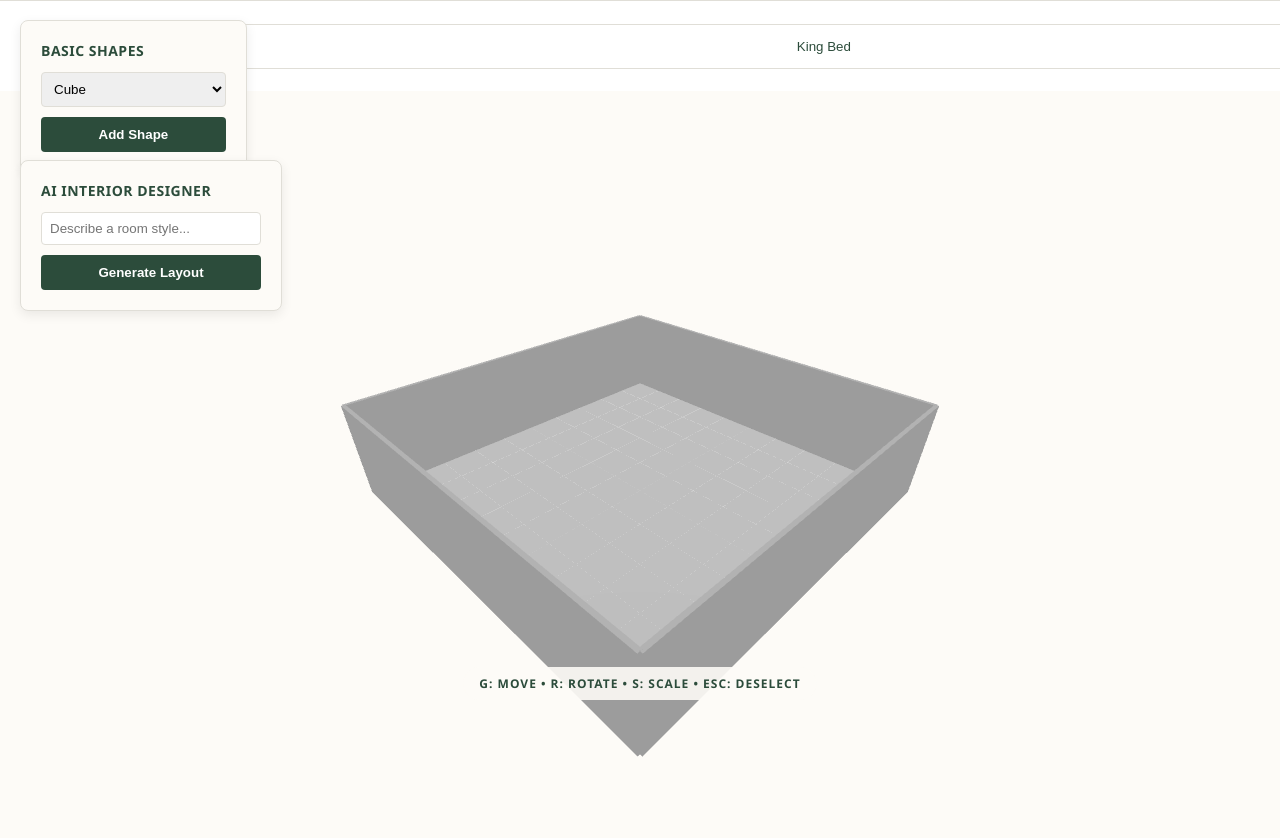
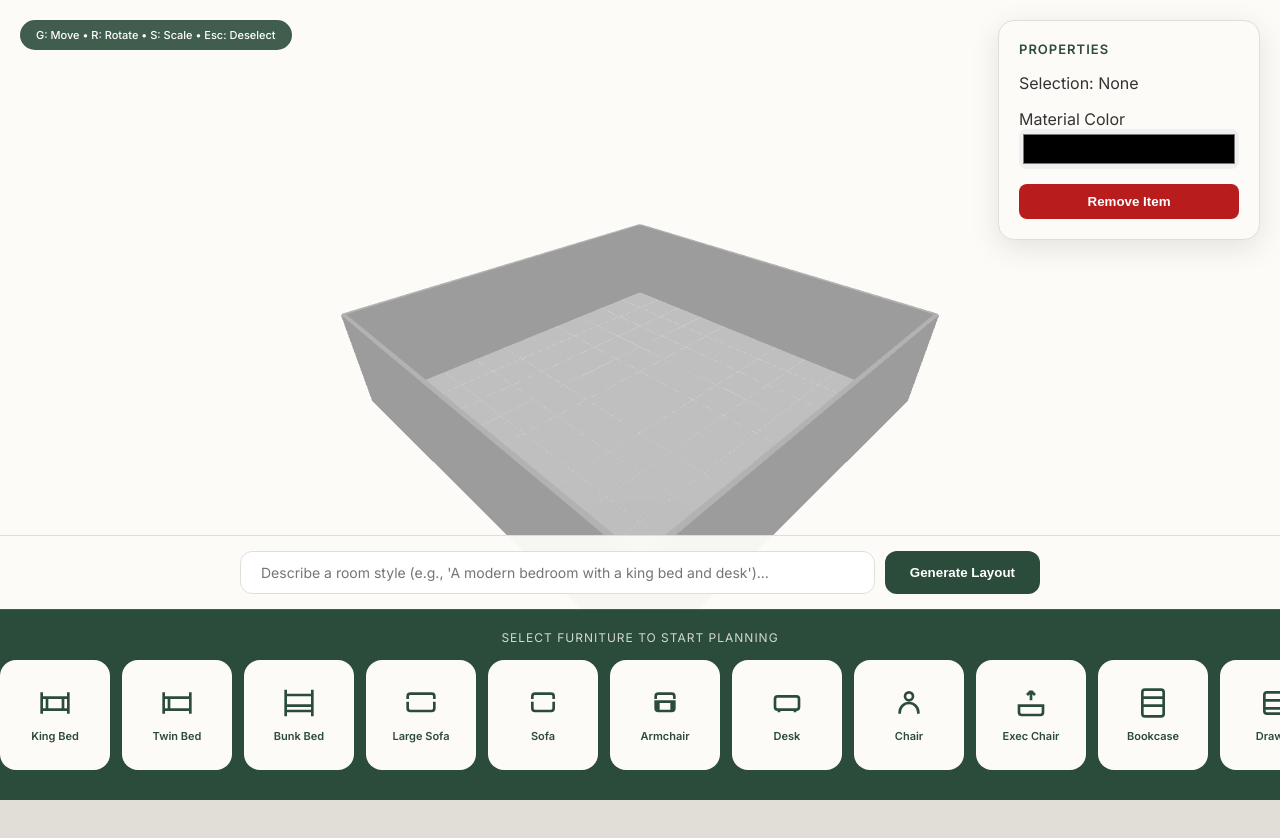
Before and after one commit to kiandadban/Irvine_Hacks_2026, a website built with Vite: page Engine/index.html in a window 1280 px wide. After the commit the page ends 800 px from the top, so only its background shows below. Built offline with nearby package versions, Linux system fonts and the light colour scheme; some packages are replaced by stand-ins of ours; no server answers; animation ran at ten frames a second.

Commit message:
update ui

```diff
--- a/Engine/index.html
+++ b/Engine/index.html
@@ -2,169 +2,102 @@
 <html lang="en">
 <head>
     <meta charset="UTF-8">
+    <meta name="viewport" content="width=device-width, initial-scale=1.0">
     <title>Architectural Interior Editor</title>
-    <style>
-        /* ── Redfin-Inspired Cream & Green Theme ── */
-        :root {
-            --cream-bg: #FDFBF7;
-            --forest-green: #2C4C3B;
-            --sage-green: #E8F0E6;
-            --deep-charcoal: #333333;
-            --border-light: #E0DED7;
-            --white: #FFFFFF;
-        }
-
-        body { margin: 0; overflow: hidden; background: #E0DED7; font-family: 'Segoe UI', Tahoma, Geneva, Verdana, sans-serif; }
-
-        /* ── Floating Panels ── */
-        .panel {
-            position: absolute;
-            background: var(--cream-bg);
-            padding: 20px;
-            border: 1px solid var(--border-light);
-            color: var(--deep-charcoal);
-            z-index: 10;
-            box-shadow: 0 4px 12px rgba(0,0,0,0.08);
-            border-radius: 8px;
-        }
-
-        #instructions {
-            position: absolute;
-            bottom: 100px;
-            left: 50%;
-            transform: translateX(-50%);
-            color: var(--forest-green);
-            background: rgba(253, 251, 247, 0.9);
-            padding: 8px 16px;
-            border-radius: 20px;
-            font-size: 12px;
-            font-weight: 600;
-            pointer-events: none;
-            text-transform: uppercase;
-            letter-spacing: 1px;
-        }
-
-        #spawn-panel { top: 20px; left: 20px; }
-        #ai-panel { top: 160px; left: 20px; width: 220px; }
-        #props-panel { top: 20px; right: 20px; width: 200px; display: none; }
-
-        /* ── Horizontal Bottom Library ── */
-        #model-panel {
-            bottom: 0; left: 0; right: 0;
-            height: 90px;
-            background: var(--white);
-            border-top: 1px solid var(--border-light);
-            display: flex;
-            align-items: center;
-            gap: 12px;
-            overflow-x: auto;
-            padding: 0 30px;
-            white-space: nowrap;
-        }
-
-        .model-load-btn {
-            flex: 0 0 auto;
-            height: 45px;
-            padding: 0 15px;
-            background: var(--white);
-            border: 1px solid var(--border-light);
-            color: var(--forest-green);
-            font-weight: 500;
-            border-radius: 4px;
-            transition: all 0.2s ease;
-        }
-
-        .model-load-btn:hover {
-            background: var(--sage-green);
-            border-color: var(--forest-green);
-        }
-
-        /* ── Typography & Inputs ── */
-        h3 { margin: 0 0 12px 0; font-size: 14px; color: var(--forest-green); text-transform: uppercase; letter-spacing: 0.5px; }
-
-        select, input[type="text"] {
-            width: 100%;
-            padding: 8px;
-            margin-bottom: 10px;
-            border: 1px solid var(--border-light);
-            border-radius: 4px;
-            box-sizing: border-box;
-        }
-
-        button {
-            cursor: pointer;
-            background: var(--forest-green);
-            color: var(--white);
-            border: none;
-            padding: 10px 15px;
-            width: 100%;
-            border-radius: 4px;
-            font-weight: 600;
-            transition: opacity 0.2s;
-        }
-
-        button:hover { opacity: 0.9; }
-
-        #del-btn { background: #B33F40; margin-top: 15px; }
-
-        input[type="color"] { width: 100%; height: 35px; border: 1px solid var(--border-light); padding: 2px; background: white; border-radius: 4px; }
-
-        /* Custom Scrollbar */
-        #model-panel::-webkit-scrollbar { height: 4px; }
-        #model-panel::-webkit-scrollbar-thumb { background: var(--border-light); }
-    </style>
+    <link href="https://fonts.googleapis.com/css2?family=Inter:wght@400;500;600&display=swap" rel="stylesheet">
+    <link rel="stylesheet" href="style.css">
 </head>
 <body>
     <div id="instructions">
         G: Move • R: Rotate • S: Scale • Esc: Deselect
     </div>
 
-    <div id="spawn-panel" class="panel">
-        <h3>Basic Shapes</h3>
-        <select id="shape-type">
-            <option value="box">Cube</option>
-            <option value="sphere">Sphere</option>
-            <option value="cone">Cone</option>
-        </select>
-        <button id="add-btn">Add Shape</button>
-    </div>
-
-    <div id="ai-panel" class="panel">
-        <h3>AI Interior Designer</h3>
-        <input type="text" id="ai-prompt" placeholder="Describe a room style...">
-        <button id="ai-generate-btn">Generate Layout</button>
-    </div>
-
     <div id="props-panel" class="panel">
         <h3>Properties</h3>
-        <p id="obj-name" style="font-size: 13px; color: #666;">Selection: None</p>
-        <label style="font-size: 12px; font-weight: bold;">Material Color</label>
+        <p id="obj-name">Selection: None</p>
+        <label>Material Color</label>
         <input type="color" id="color-picker">
         <button id="del-btn">Remove Item</button>
     </div>
 
-    <div id="model-panel">
-    <h3 style="margin: 0; margin-right: 20px;">Furniture Library</h3>
-    <button class="model-load-btn" data-path="../furniture_models/Bed King.glb">King Bed</button>
-    <button class="model-load-btn" data-path="../furniture_models/Bed Twin Old.glb">Twin Bed</button>
-    <button class="model-load-btn" data-path="../furniture_models/Bunk Bed.glb">Bunk Bed</button>
+    <div id="bottom-container">
+        <div id="ai-designer-shelf">
+            <div class="ai-input-wrapper">
+                <input type="text" id="ai-prompt" placeholder="Describe a room style (e.g., 'A modern bedroom with a king bed and desk')...">
+                <button id="ai-generate-btn">Generate Layout</button>
+            </div>
+        </div>
 
-    <button class="model-load-btn" data-path="../furniture_models/Couch Large.glb">Large Couch</button>
-    <button class="model-load-btn" data-path="../furniture_models/Couch Medium.glb">Medium Couch</button>
-    <button class="model-load-btn" data-path="../furniture_models/Armchair.glb">Armchair</button>
+        <div id="model-panel">
+            <div class="library-header">Select furniture to start planning</div>
+            <div class="scroll-container">
+                <div class="model-card model-load-btn" data-path="../furniture_models/Bed King.glb">
+                    <div class="icon-box"><svg viewBox="0 0 24 24" fill="none" stroke="currentColor" stroke-width="2"><path d="M2 4v16M2 8h20M22 4v16M2 17h20M6 8v9M18 8v9"/></svg></div>
+                    <span>King Bed</span>
+                </div>
+                <div class="model-card model-load-btn" data-path="../furniture_models/Bed Twin Old.glb">
+                    <div class="icon-box"><svg viewBox="0 0 24 24" fill="none" stroke="currentColor" stroke-width="2"><path d="M2 4v16M2 8h20M22 4v16M2 17h20M6 8v9"/></svg></div>
+                    <span>Twin Bed</span>
+                </div>
+                <div class="model-card model-load-btn" data-path="../furniture_models/Bunk Bed.glb">
+                    <div class="icon-box"><svg viewBox="0 0 24 24" fill="none" stroke="currentColor" stroke-width="2"><path d="M2 2v20M22 2v20M2 6h20M2 14h20M2 18h20"/></svg></div>
+                    <span>Bunk Bed</span>
+                </div>
 
-    <button class="model-load-btn" data-path="../furniture_models/Desk.glb">Work Desk</button>
-    <button class="model-load-btn" data-path="../furniture_models/Desk Chair.glb">Standard Chair</button>
-    <button class="model-load-btn" data-path="../furniture_models/Desk Chair (2).glb">Executive Chair</button>
+                <div class="model-card model-load-btn" data-path="../furniture_models/Couch Large.glb">
+                    <div class="icon-box"><svg viewBox="0 0 24 24" fill="none" stroke="currentColor" stroke-width="2"><path d="M2 11v5a2 2 0 002 2h16a2 2 0 002-2v-5M2 9V7a2 2 0 012-2h16a2 2 0 012 2v2"/></svg></div>
+                    <span>Large Sofa</span>
+                </div>
+                <div class="model-card model-load-btn" data-path="../furniture_models/Couch Medium.glb">
+                    <div class="icon-box"><svg viewBox="0 0 24 24" fill="none" stroke="currentColor" stroke-width="2"><path d="M4 11v5a2 2 0 002 2h12a2 2 0 002-2v-5M4 9V7a2 2 0 012-2h12a2 2 0 012 2v2"/></svg></div>
+                    <span>Sofa</span>
+                </div>
+                <div class="model-card model-load-btn" data-path="../furniture_models/Armchair.glb">
+                    <div class="icon-box"><svg viewBox="0 0 24 24" fill="none" stroke="currentColor" stroke-width="2"><path d="M7 11v6m10-6v6M5 9V7a2 2 0 012-2h10a2 2 0 012 2v2M5 11h14v5a2 2 0 01-2 2H7a2 2 0 01-2-2v-5z"/></svg></div>
+                    <span>Armchair</span>
+                </div>
 
-    <button class="model-load-btn" data-path="../furniture_models/Bookcase with Books.glb">Bookcase</button>
-    <button class="model-load-btn" data-path="../furniture_models/Drawer.glb">Drawer Unit</button>
-    <button class="model-load-btn" data-path="../furniture_models/Dining Set.glb">Dining Set</button>
+                <div class="model-card model-load-btn" data-path="../furniture_models/Desk.glb">
+                    <div class="icon-box"><svg viewBox="0 0 24 24" fill="none" stroke="currentColor" stroke-width="2"><rect x="3" y="7" width="18" height="10" rx="2"/><path d="M6 17v2M18 17v2"/></svg></div>
+                    <span>Desk</span>
+                </div>
+                <div class="model-card model-load-btn" data-path="../furniture_models/Desk Chair.glb">
+                    <div class="icon-box"><svg viewBox="0 0 24 24" fill="none" stroke="currentColor" stroke-width="2"><circle cx="12" cy="7" r="3"/><path d="M5 20v-1a7 7 0 0114 0v1"/></svg></div>
+                    <span>Chair</span>
+                </div>
+                <div class="model-card model-load-btn" data-path="../furniture_models/Desk Chair (2).glb">
+                    <div class="icon-box"><svg viewBox="0 0 24 24" fill="none" stroke="currentColor" stroke-width="2"><path d="M12 10V3m0 0l-3 3m3-3l3 3M5 21h14a2 2 0 002-2v-5H3v5a2 2 0 002 2z"/></svg></div>
+                    <span>Exec Chair</span>
+                </div>
 
-    <button class="model-load-btn" data-path="../furniture_models/Kitchen.glb">Kitchen Unit</button>
-    <button class="model-load-btn" data-path="../furniture_models/Night Stand.glb">Night Stand</button>
-    <button class="model-load-btn" data-path="../furniture_models/Futuristic Shelf.glb">Shelf</button>
-</div>
+                <div class="model-card model-load-btn" data-path="../furniture_models/Bookcase with Books.glb">
+                    <div class="icon-box"><svg viewBox="0 0 24 24" fill="none" stroke="currentColor" stroke-width="2"><rect x="4" y="2" width="16" height="20" rx="2"/><path d="M4 8h16M4 14h16"/></svg></div>
+                    <span>Bookcase</span>
+                </div>
+                <div class="model-card model-load-btn" data-path="../furniture_models/Drawer.glb">
+                    <div class="icon-box"><svg viewBox="0 0 24 24" fill="none" stroke="currentColor" stroke-width="2"><rect x="4" y="4" width="16" height="16" rx="2"/><path d="M4 10h16M4 16h16"/></svg></div>
+                    <span>Drawer</span>
+                </div>
+                <div class="model-card model-load-btn" data-path="../furniture_models/Dining Set.glb">
+                    <div class="icon-box"><svg viewBox="0 0 24 24" fill="none" stroke="currentColor" stroke-width="2"><path d="M3 3h18v4H3zM7 7v14M17 7v14"/></svg></div>
+                    <span>Dining Set</span>
+                </div>
+
+                <div class="model-card model-load-btn" data-path="../furniture_models/Kitchen.glb">
+                    <div class="icon-box"><svg viewBox="0 0 24 24" fill="none" stroke="currentColor" stroke-width="2"><path d="M3 3h18v18H3zM3 10h18M10 10v11"/></svg></div>
+                    <span>Kitchen</span>
+                </div>
+                <div class="model-card model-load-btn" data-path="../furniture_models/Night Stand.glb">
+                    <div class="icon-box"><svg viewBox="0 0 24 24" fill="none" stroke="currentColor" stroke-width="2"><rect x="6" y="4" width="12" height="16" rx="2"/><path d="M6 12h12"/></svg></div>
+                    <span>Night Stand</span>
+                </div>
+                <div class="model-card model-load-btn" data-path="../furniture_models/Futuristic Shelf.glb">
+                    <div class="icon-box"><svg viewBox="0 0 24 24" fill="none" stroke="currentColor" stroke-width="2"><path d="M4 4h16l-2 16H6L4 4zM4 10h16"/></svg></div>
+                    <span>Shelf</span>
+                </div>
+            </div>
+        </div>
+    </div>
 
     <script type="importmap">
     {
--- a/Engine/style.css
+++ b/Engine/style.css
@@ -1,45 +1,174 @@
+:root {
+    --bg-cream: #FDFBF7;
+    --forest-green: #2C4C3B;
+    --border: #E0DED7;
+    --text-dark: #333333;
+    --white: #FFFFFF;
+}
 
-    body { margin: 0; overflow: hidden; background: #050505; font-family: sans-serif; }
+body {
+    margin: 0;
+    overflow: hidden;
+    background: #E0DED7;
+    font-family: 'Inter', sans-serif;
+}
 
+/* ── Properties Panel (Top Right) ── */
 .panel {
     position: absolute;
-        background: rgba(0,0,0,0.85);
-        padding: 15px;
-        border: 1px solid #444;
-        color: #eee;
-        z-index: 10; /* Ensures buttons stay above the 3D scene */
+    background: var(--bg-cream);
+    padding: 20px;
+    border: 1px solid var(--border);
+    border-radius: 16px;
+    box-shadow: 0 8px 30px rgba(0,0,0,0.1);
+    z-index: 10;
+    color: var(--text-dark);
+}
+#props-panel { top: 20px; right: 20px; width: 220px; }
+
+h3 {
+    margin: 0 0 15px 0;
+    font-size: 13px;
+    text-transform: uppercase;
+    letter-spacing: 1px;
+    color: var(--forest-green);
+    font-weight: 600;
 }
 
-    /* Moved from 10px to 40px to give some breathing room */
-    #spawn-panel {
-        top: 40px;
+#instructions {
+    position: absolute;
+    top: 20px;
     left: 20px;
-        border-color: #00ff88;
+    background: rgba(44, 76, 59, 0.9);
+    color: white;
+    padding: 8px 16px;
+    border-radius: 30px;
+    font-size: 11px;
+    font-weight: 500;
+    z-index: 100;
 }
 
-    /* Positioned below the spawn panel */
-    #model-panel {
-        top: 140px;
-        left: 20px;
-        border-color: #ff00ff;
+/* ── Unified Bottom UI ── */
+#bottom-container {
+    position: fixed;
+    bottom: 0;
+    left: 0;
+    right: 0;
+    z-index: 1000;
 }
 
-    /* Properties panel on the right, also moved down */
-    #props-panel {
-        top: 40px;
-        right: 20px;
-        width: 180px;
-        border-color: #00aaff;
-        display: none;
+/* ── AI Designer Shelf ── */
+#ai-designer-shelf {
+    background: rgba(253, 251, 247, 0.95);
+    padding: 15px 40px;
+    border-top: 1px solid var(--border);
+    display: flex;
+    justify-content: center;
 }
 
-    button {
-        cursor: pointer;
-        background: #333;
-        color: white;
-        border: 1px solid #666;
-        padding: 8px 12px;
-        margin-top: 5px; /* Adds space between buttons */
+.ai-input-wrapper {
+    display: flex;
+    gap: 10px;
+    width: 100%;
+    max-width: 800px;
 }
 
-    button:hover { background: #444; border-color: #999; }
+#ai-prompt {
+    flex-grow: 1;
+    padding: 12px 20px;
+    border: 1px solid var(--border);
+    border-radius: 12px;
+    font-family: 'Inter', sans-serif;
+    font-size: 14px;
+}
+
+#ai-generate-btn {
+    background: var(--forest-green);
+    color: white;
+    border: none;
+    padding: 0 25px;
+    border-radius: 12px;
+    font-weight: 600;
+    cursor: pointer;
+    transition: opacity 0.2s;
+}
+
+/* ── Scrollable Furniture Library ── */
+#model-panel {
+    background: var(--forest-green);
+    padding: 20px 0 30px 0;
+    border-top: 1px solid rgba(255,255,255,0.1);
+    display: flex;
+    flex-direction: column;
+    align-items: center;
+}
+
+.library-header {
+    color: var(--bg-cream);
+    font-size: 12px;
+    text-transform: uppercase;
+    letter-spacing: 1px;
+    margin-bottom: 15px;
+    opacity: 0.8;
+}
+
+.scroll-container {
+    display: flex;
+    gap: 12px;
+    overflow-x: auto;
+    padding: 0 40px;
+    width: 100%;
+    scrollbar-width: thin;
+    scrollbar-color: rgba(255,255,255,0.2) transparent;
+}
+
+.scroll-container::-webkit-scrollbar { height: 4px; }
+.scroll-container::-webkit-scrollbar-thumb { background: rgba(255,255,255,0.2); border-radius: 10px; }
+
+.model-card {
+    background: var(--bg-cream);
+    min-width: 110px;
+    height: 110px;
+    border-radius: 16px;
+    display: flex;
+    flex-direction: column;
+    align-items: center;
+    justify-content: center;
+    cursor: pointer;
+    transition: transform 0.2s, box-shadow 0.2s;
+    flex-shrink: 0;
+}
+
+.model-card:hover {
+    transform: translateY(-5px);
+    box-shadow: 0 10px 20px rgba(0,0,0,0.2);
+    background: var(--white);
+}
+
+.icon-box {
+    width: 32px;
+    height: 32px;
+    color: var(--forest-green);
+    margin-bottom: 10px;
+}
+
+.model-card span {
+    font-size: 11px;
+    font-weight: 600;
+    color: var(--forest-green);
+    text-align: center;
+}
+
+/* ── UI Elements ── */
+input[type="color"] { width: 100%; height: 40px; border: none; cursor: pointer; border-radius: 8px; }
+#del-btn {
+    background: #b91c1c;
+    color: white;
+    border: none;
+    padding: 10px;
+    width: 100%;
+    border-radius: 8px;
+    margin-top: 15px;
+    font-weight: 600;
+    cursor: pointer;
+}
```
Lines whose indentation alone changed are shown as unchanged.
